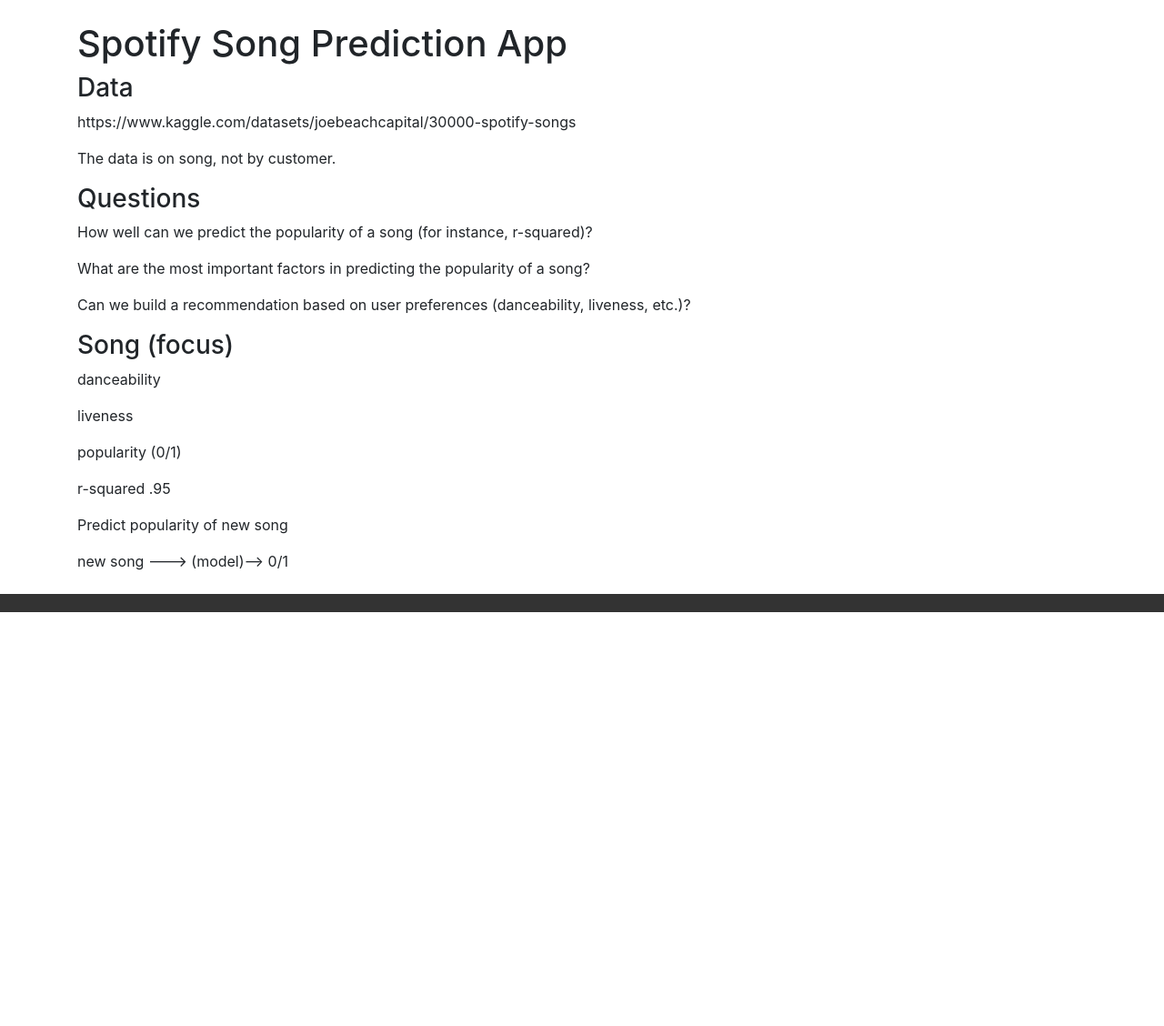
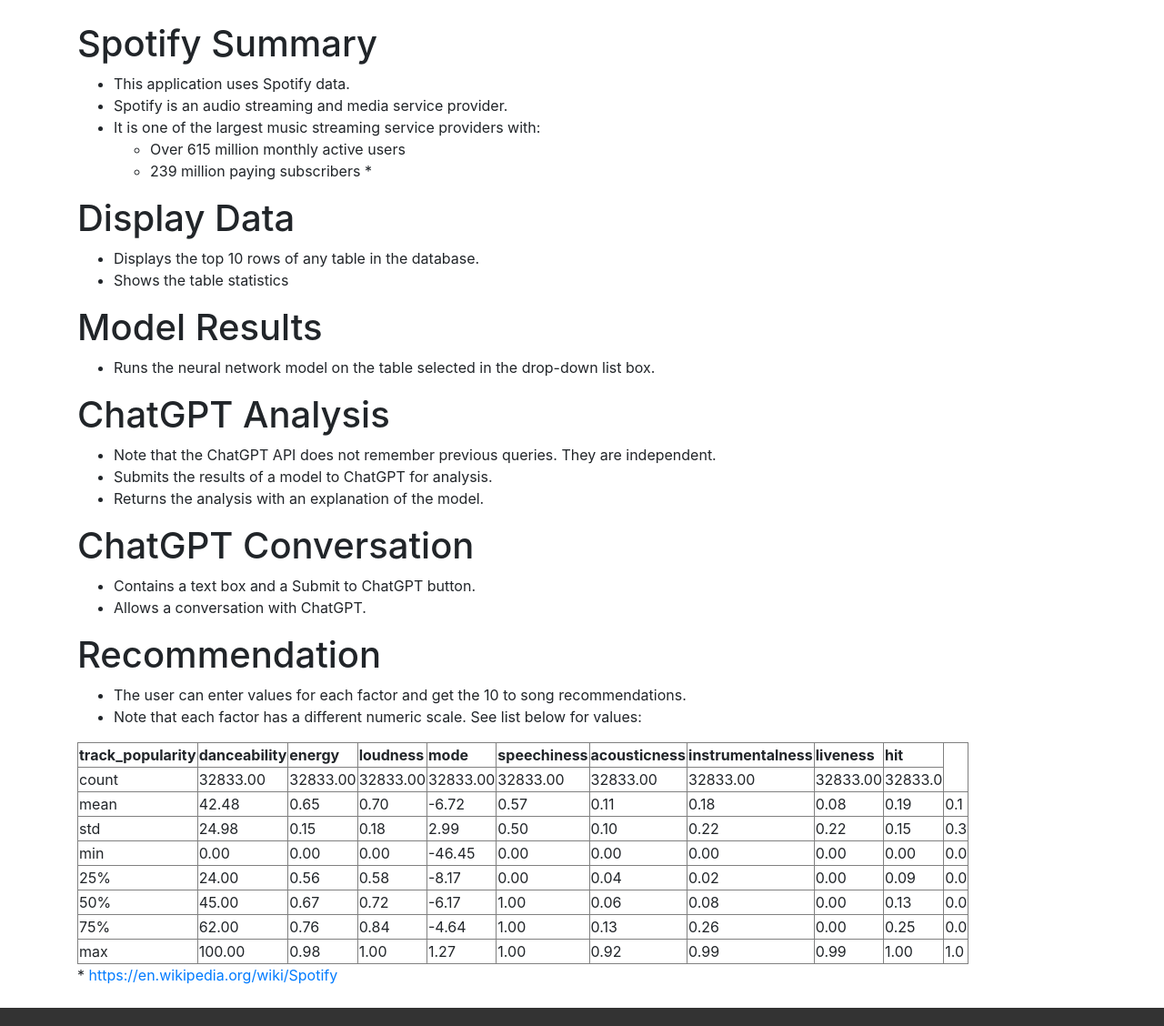
Before and after one commit to jerryevalentine/P4, a Flask app: page / in a window 1280 px wide. Shown: the part 204-1332 px from the top of the page at 91% size. Before the commit the page ends 877 px from the top, so only its background shows below. Run offline with Flask 3, Linux system fonts and the light colour scheme; parts of the project's set-up code (start-up, migrations or seed data) failed here and were passed over; some libraries are stand-ins or nearby versions.

Commit message:
Add files via upload

```diff
--- a/templates/index.html
+++ b/templates/index.html
@@ -4,24 +4,168 @@
 
 {% block content %}
 <section>
-    <h1>Spotify Song Prediction App</h1>
+    <h1>Spotify Summary</h1>
+    <ul>
+        <li>This application uses Spotify data.</li>
+        <li>Spotify is an audio streaming and media service provider.</li>
+        <li>It is one of the largest music streaming service providers with:
+            <ul>
+                <li>Over 615 million monthly active users</li>
+                <li>239 million paying subscribers *</li>
+            </ul>
+        </li>
+    </ul>
 
-        <h3>Data</h3>
-            <p>https://www.kaggle.com/datasets/joebeachcapital/30000-spotify-songs</p>
-            <p>The data is on song, not by customer.</p>
+    <h1>Display Data</h1>
+    <ul>
+        <li>Displays the top 10 rows of any table in the database.</li>
+        <li>Shows the table statistics</li>
+    </ul>
 
-        <h3>Questions</h3>
-            <p>How well can we predict the popularity of a song (for instance, r-squared)?</p>
-            <p>What are the most important factors in predicting the popularity of a song?</p>
-            <p>Can we build a recommendation based on user preferences (danceability, liveness, etc.)?</p>
+    <h1>Model Results</h1>
+    <ul>
+        <li>Runs the neural network model on the table selected in the drop-down list box.</li>
+    </ul>
 
-        <h3>Song (focus)</h3>
-            <p>danceability</p>
-            <p>liveness</p>
-            <p>popularity (0/1)</p>
-            <p>r-squared .95</p>
-            <p>Predict popularity of new song</p>
-            new song ---> (model)--> 0/1
+    <h1>ChatGPT Analysis</h1>
+    <ul>
+        <li>Note that the ChatGPT API does not remember previous queries. They are independent.</li>
+        <li>Submits the results of a model to ChatGPT for analysis.</li>
+        <li>Returns the analysis with an explanation of the model.</li>
+    </ul>
+
+    <h1>ChatGPT Conversation</h1>
+    <ul>
+        <li>Contains a text box and a Submit to ChatGPT button.</li>
+        <li>Allows a conversation with ChatGPT.</li>
+    </ul>
+
+    <h1>Recommendation</h1>
+    <ul>
+        <li>The user can enter values for each factor and get the 10 to song recommendations.</li>
+        <li>Note that each factor has a different numeric scale. See list below for values:</li>
+    </ul>
+
+    <table border="1">
+        <tr>
+            <th>track_popularity</th>
+            <th>danceability</th>
+            <th>energy</th>
+            <th>loudness</th>
+            <th>mode</th>
+            <th>speechiness</th>
+            <th>acousticness</th>
+            <th>instrumentalness</th>
+            <th>liveness</th>
+            <th>hit</th>
+        </tr>
+        <tr>
+            <td>count</td>
+            <td>32833.00</td>
+            <td>32833.00</td>
+            <td>32833.00</td>
+            <td>32833.00</td>
+            <td>32833.00</td>
+            <td>32833.00</td>
+            <td>32833.00</td>
+            <td>32833.00</td>
+            <td>32833.0</td>
+        </tr>
+        <tr>
+            <td>mean</td>
+            <td>42.48</td>
+            <td>0.65</td>
+            <td>0.70</td>
+            <td>-6.72</td>
+            <td>0.57</td>
+            <td>0.11</td>
+            <td>0.18</td>
+            <td>0.08</td>
+            <td>0.19</td>
+            <td>0.1</td>
+        </tr>
+        <tr>
+            <td>std</td>
+            <td>24.98</td>
+            <td>0.15</td>
+            <td>0.18</td>
+            <td>2.99</td>
+            <td>0.50</td>
+            <td>0.10</td>
+            <td>0.22</td>
+            <td>0.22</td>
+            <td>0.15</td>
+            <td>0.3</td>
+        </tr>
+        <tr>
+            <td>min</td>
+            <td>0.00</td>
+            <td>0.00</td>
+            <td>0.00</td>
+            <td>-46.45</td>
+            <td>0.00</td>
+            <td>0.00</td>
+            <td>0.00</td>
+            <td>0.00</td>
+            <td>0.00</td>
+            <td>0.0</td>
+        </tr>
+        <tr>
+            <td>25%</</td>
+            <td>24.00</td>
+            <td>0.56</td>
+            <td>0.58</td>
+            <td>-8.17</td>
+            <td>0.00</td>
+            <td>0.04</td>
+            <td>0.02</td>
+            <td>0.00</td>
+            <td>0.09</td>
+            <td>0.0</td>
+        </tr>
+        <tr>
+            <td>50%</</td>
+            <td>45.00</td>
+            <td>0.67</td>
+            <td>0.72</td>
+            <td>-6.17</td>
+            <td>1.00</td>
+            <td>0.06</td>
+            <td>0.08</td>
+            <td>0.00</td>
+            <td>0.13</td>
+            <td>0.0</td>
+        </tr>
+        <tr>
+            <td>75%</</td>
+            <td>62.00</td>
+            <td>0.76</td>
+            <td>0.84</td>
+            <td>-4.64</td>
+            <td>1.00</td>
+            <td>0.13</td>
+            <td>0.26</td>
+            <td>0.00</td>
+            <td>0.25</td>
+            <td>0.0</td>
+        </tr>
+        <tr>
+            <td>max</td>
+            <td>100.00</td>
+            <td>0.98</td>
+            <td>1.00</td>
+            <td>1.27</td>
+            <td>1.00</td>
+            <td>0.92</td>
+            <td>0.99</td>
+            <td>0.99</td>
+            <td>1.00</td>
+            <td>1.0</td>
+        </tr>
+    </table>
+
+    <p>* <a href="https://en.wikipedia.org/wiki/Spotify">https://en.wikipedia.org/wiki/Spotify</a></p>
+
 
 </section>
 {% endblock %}
```
